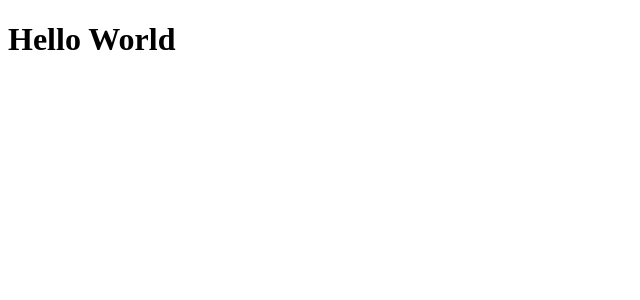
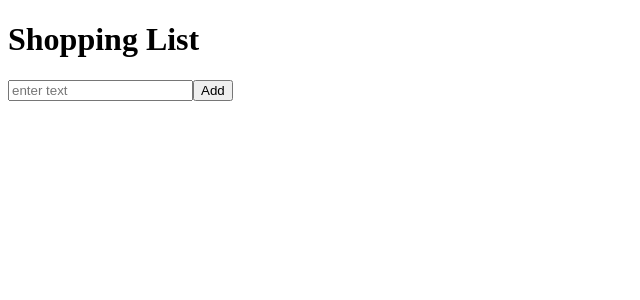
Before and after one commit to justin-w-soto/shopping-blart, a React app: page / in a window 1280 px wide. Shown: the top 300 px of the page, without its empty margins (0-640 px from the left). Built offline with nearby package versions, Linux system fonts and the light colour scheme.

Commit message:
added add item component with input

```diff
--- a/src/App.jsx
+++ b/src/App.jsx
@@ -1,4 +1,6 @@
 import React from 'react';
+import { Shopping } from './views/Shopping';
+
 export default function App() {
-  return <h1>Hello World</h1>;
+  return <Shopping />
 }
--- /dev/null
+++ b/src/components/AddItem.jsx
@@ -0,0 +1,9 @@
+import React from 'react'
+
+export const AddItem = () => {
+    return (
+        <form>
+            <input type="text" placeholder='enter text'/>
+            <button type='submit'>Add</button>        </form>
+    )
+}
--- a/src/views/Shopping.jsx
+++ b/src/views/Shopping.jsx
@@ -1,5 +1,6 @@
 import React from 'react'
 import { useReducer } from 'react'
+import { AddItem } from '../components/AddItem'
 
 // create reducer function to handle state flux
 // use switch inside reducer
@@ -12,6 +13,8 @@ const initialItems = [
     { id: 1, text: 'green', done: false },
     { id: 2, text: 'blue', done: false }
 ]
+
+const next = 3
 
 const customReducer = (items, action) => {
     // switch lives in here
@@ -46,11 +49,32 @@ const customReducer = (items, action) => {
 }
 
 export const Shopping = () => {
-const [someState, dispatch] = useReducer(customReducer, initialItems)
+const [items, dispatch] = useReducer(customReducer, initialItems)
+
+const addItem = (text) => {
+    dispatch({
+        type: 'added',
+        id: next + 1,
+        text
+    })
+}
+const updateItem = (task) => {
+    dispatch ({
+        type: 'updated',
+        task
+    })
+}
+const deleteItem = (taskId) => {
+    dispatch({
+        type: 'deleted',
+        id: taskId
+    })
+}
 
     return (
-        <div>
-
-        </div>
+        <>
+            <h1>Shopping List</h1>
+            <AddItem onAddItem={addItem}/>
+        </>
     )
 }
```
